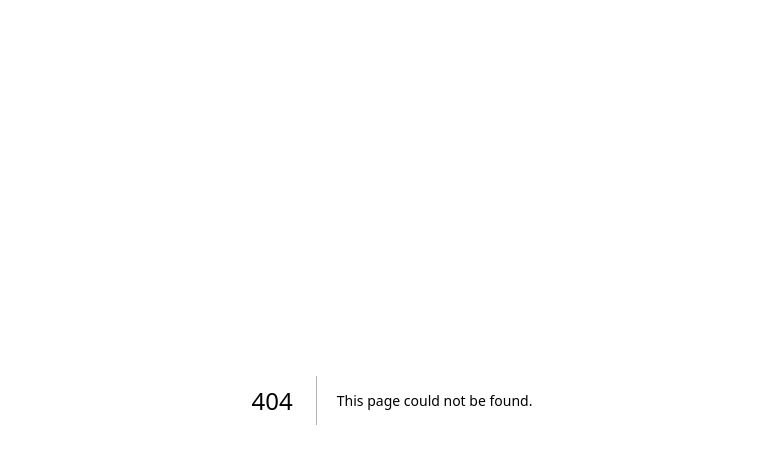
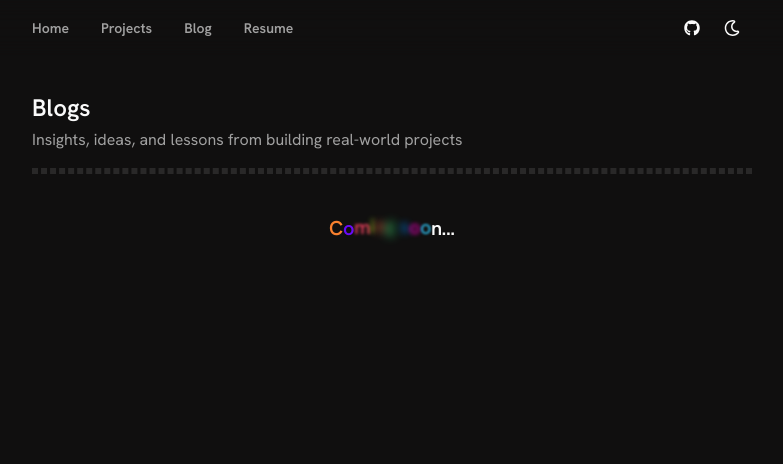
Before and after one commit to ayantik2006/Portfolio3.0, a Next.js app: page /blogs in a window 1280 px wide. Before the commit this address had no page. Shown: the top 464 px of the page, without its empty margins (248-1031 px from the left). Built offline with nearby package versions, Linux system fonts and the light colour scheme.

Commit message:
blog section added

```diff
--- /dev/null
+++ b/app/blogs/page.tsx
@@ -0,0 +1,47 @@
+"use client";
+
+import Navbar from "@/components/Navbar";
+import { useTheme } from "next-themes";
+import { useEffect, useState } from "react";
+import { Hanken_Grotesk } from "next/font/google";
+import ColourfulText from "@/components/ui/colourful-text";
+
+const hanken = Hanken_Grotesk({
+  subsets: ["latin"],
+  weight: ["300", "400", "500", "600", "700", "800"],
+  variable: "--font-hanken",
+});
+
+export default function Page() {
+  const { theme, setTheme } = useTheme();
+  const [mounted, setMounted] = useState(false);
+
+  useEffect(() => {
+    // eslint-disable-next-line react-hooks/set-state-in-effect
+    setMounted(true);
+  }, []);
+
+  if (!mounted) return null;
+
+  return (
+    <div
+      className={`min-h-screen items-center justify-center ${theme === "dark" ? "bg-[#100F0F]" : "bg-[#F9F9F9]"} ${hanken.className}`}
+    >
+      <Navbar />
+      <div className="w-full flex flex-col items-center justify-center px-6 py-4 max-w-3xl mx-auto ">
+        <h1
+          className={`text-2xl ${hanken.className} font-semibold mr-auto mt-5`}
+        >
+          Blogs
+        </h1>
+        <h2 className="mr-auto mt-1 text-neutral-400">
+          Insights, ideas, and lessons from building real-world projects
+        </h2>
+        <div className="w-full h-1 border-3 mt-4 border-dashed mb-10"></div>
+        <div className="text-xl font-semibold">
+          <ColourfulText text="Coming soon..." />
+        </div>
+      </div>
+    </div>
+  );
+}
--- a/components/Navbar.tsx
+++ b/components/Navbar.tsx
@@ -27,7 +27,7 @@ function Navbar() {
         <div className="flex items-center gap-8 text-sm text-neutral-400 font-semibold">
           <Link href={"/"}>Home</Link>
           <Link href={"/projects"}>Projects</Link>
-          <Link href={""}>Blog</Link>
+          <Link href={"/blogs"}>Blog</Link>
           <Link href={"/resume"}>Resume</Link>
         </div>
         <div className="flex items-center gap-">
--- /dev/null
+++ b/components/ui/colourful-text.tsx
@@ -0,0 +1,54 @@
+"use client";
+import React from "react";
+import { motion } from "motion/react";
+
+export default function ColourfulText({ text }: { text: string }) {
+  const colors = [
+    "rgb(131, 179, 32)",
+    "rgb(47, 195, 106)",
+    "rgb(42, 169, 210)",
+    "rgb(4, 112, 202)",
+    "rgb(107, 10, 255)",
+    "rgb(183, 0, 218)",
+    "rgb(218, 0, 171)",
+    "rgb(230, 64, 92)",
+    "rgb(232, 98, 63)",
+    "rgb(249, 129, 47)",
+  ];
+
+  const [currentColors, setCurrentColors] = React.useState(colors);
+  const [count, setCount] = React.useState(0);
+
+  React.useEffect(() => {
+    const interval = setInterval(() => {
+      const shuffled = [...colors].sort(() => Math.random() - 0.5);
+      setCurrentColors(shuffled);
+      setCount((prev) => prev + 1);
+    }, 5000);
+
+    return () => clearInterval(interval);
+  }, []);
+
+  return text.split("").map((char, index) => (
+    <motion.span
+      key={`${char}-${count}-${index}`}
+      initial={{
+        y: 0,
+      }}
+      animate={{
+        color: currentColors[index % currentColors.length],
+        y: [0, -3, 0],
+        scale: [1, 1.01, 1],
+        filter: ["blur(0px)", `blur(5px)`, "blur(0px)"],
+        opacity: [1, 0.8, 1],
+      }}
+      transition={{
+        duration: 0.5,
+        delay: index * 0.05,
+      }}
+      className="inline-block whitespace-pre font-sans tracking-tight"
+    >
+      {char}
+    </motion.span>
+  ));
+}
```
